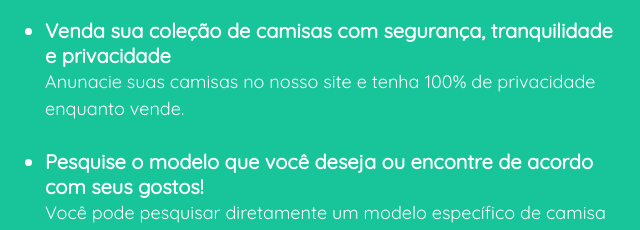
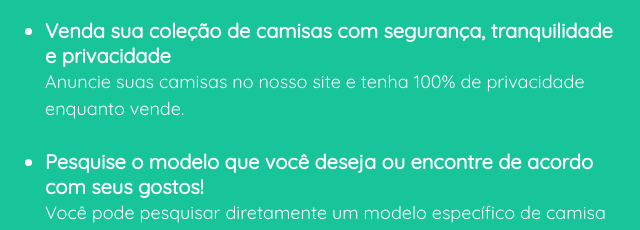
Before and after one commit to matshw/site, a plain HTML site: page index.html in a window 1280 px wide. Shown: the part 761-991 px from the top of the page, 125-765 px from the left. Drawn offline with nearby package versions, Linux system fonts and the light colour scheme.

```diff
--- a/index.html
+++ b/index.html
@@ -74,7 +74,7 @@
                     <li class="titlelista">O site com a maior variedade de camisas retrô do Vasco!</li>
                     <label class="desclista">Compre camisas antigas do Vasco sem sair de casa.</label><br><br>
                     <li class="titlelista">Venda sua coleção de camisas com segurança, tranquilidade e privacidade</li>
-                    <label class="desclista">Anunacie suas camisas no nosso site e tenha 100% de privacidade enquanto vende.</label><br><br>
+                    <label class="desclista">Anuncie suas camisas no nosso site e tenha 100% de privacidade enquanto vende.</label><br><br>
                     <li class="titlelista">Pesquise o modelo que você deseja ou encontre de acordo com seus gostos!</li>
                     <label class="desclista">Você pode pesquisar diretamente um modelo específico de camisa ou procurar dentre nossos produtos alguma que te satisfaça.</label><br>
                 </ul>
```
Also changed, not shown: 1 other file.
